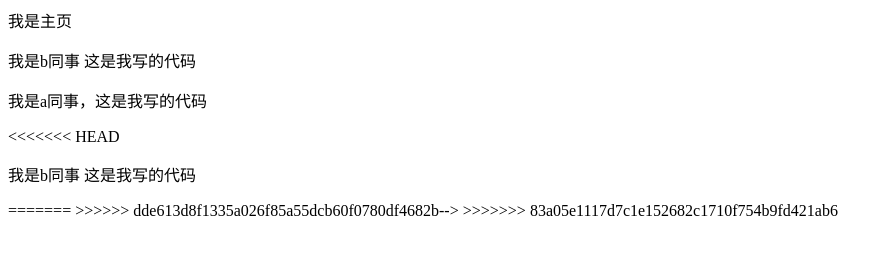
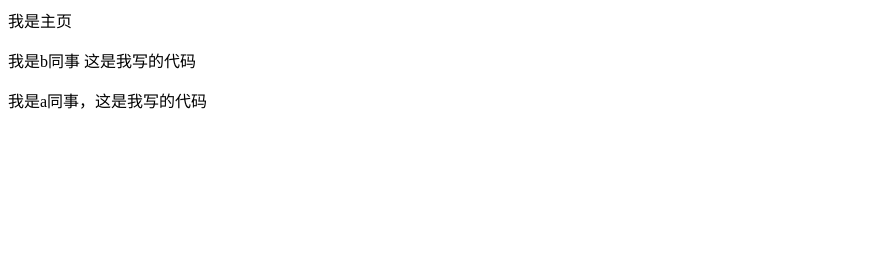
Before and after one commit to yuanshaopeng/project, a plain HTML site: page index.html in a window 1280 px wide. Shown: the whole page, without its empty margins (0-893 px from the left). Drawn offline with Linux system fonts and the light colour scheme.

Commit message:
my index

```diff
--- a/index.html
+++ b/index.html
@@ -6,14 +6,7 @@
 	</head>
 	<body>
 		我是主页
-<!--<<<<<<< HEAD-->
 		<p>我是b同事  这是我写的代码</p>
-<!--=======-->
 		<p>我是a同事，这是我写的代码</p>
-<<<<<<< HEAD
-		<p>我是b同事  这是我写的代码</p>
-=======
-<!-->>>>>>> dde613d8f1335a026f85a55dcb60f0780df4682b-->
->>>>>>> 83a05e1117d7c1e152682c1710f754b9fd421ab6
 	</body>
 </html>
```
